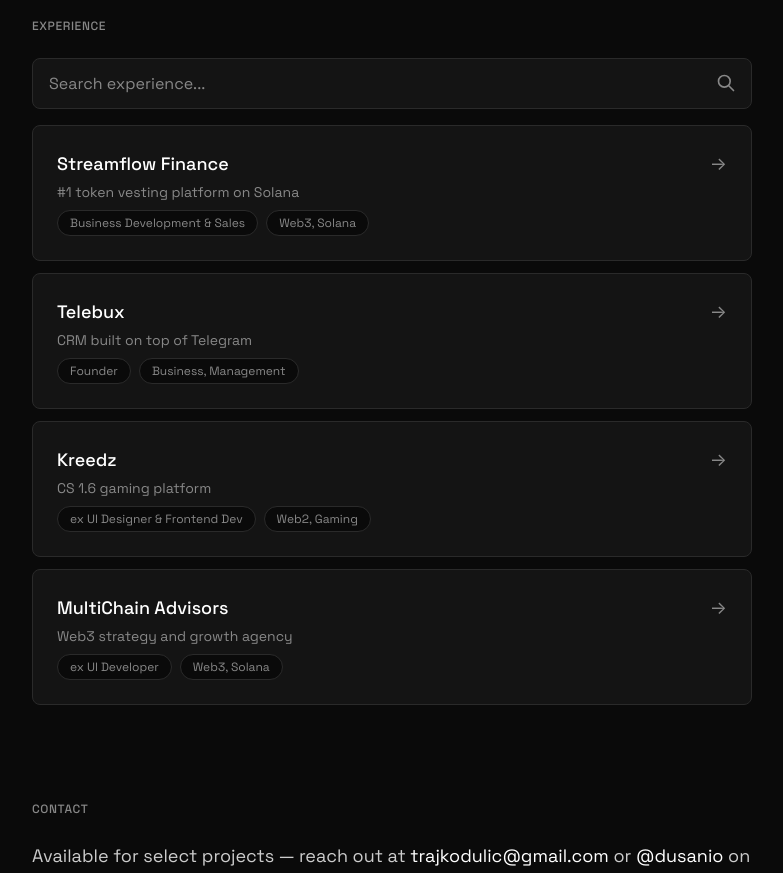
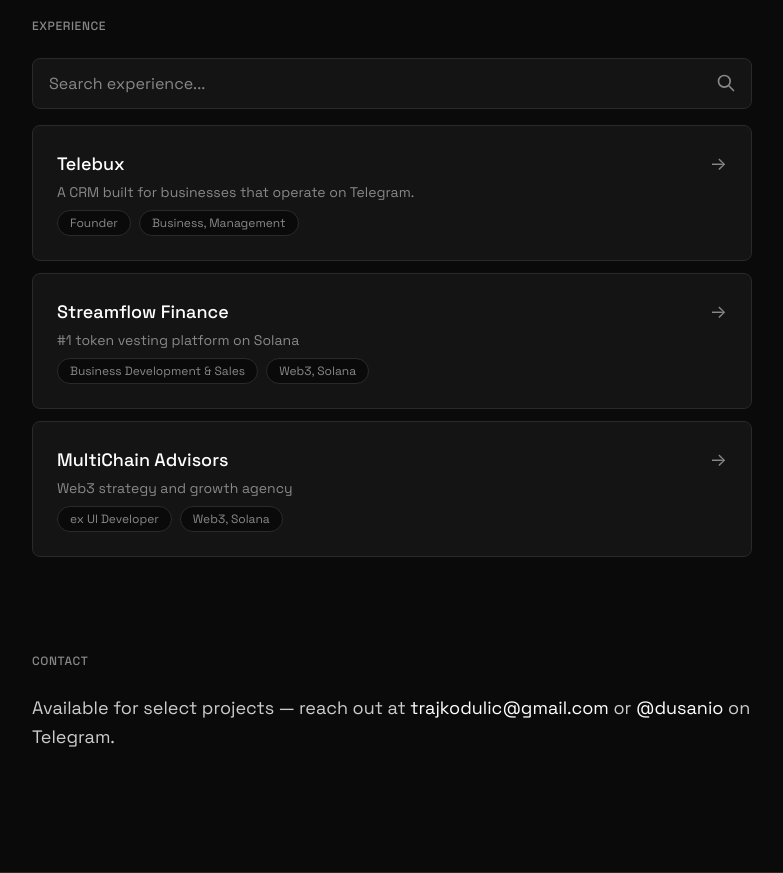
Before and after one commit to dusanio/dusanio.github.io, an Astro site: page / in a window 1280 px wide. Shown: the part 880-1753 px from the top of the page, without its empty margins (248-1031 px from the left). Built offline with nearby package versions, Linux system fonts and the light colour scheme; Astro itself is replaced by a stand-in of ours.

Commit message:
Update index.astro

```diff
--- a/src/pages/index.astro
+++ b/src/pages/index.astro
@@ -6,25 +6,18 @@
 
 const projects = [
   {
+    name: 'Telebux',
+    description: 'A CRM built for businesses that operate on Telegram.',
+    position: 'Founder',
+    url: 'https://telebux.xyz',
+    label: 'Business, Management',
+  },
+  {
     name: 'Streamflow Finance',
     description: '#1 token vesting platform on Solana',
     position: 'Business Development & Sales',
     url: 'https://streamflow.finance',
     label: 'Web3, Solana',
-  },
-  {
-    name: 'Telebux',
-    description: 'CRM built on top of Telegram',
-    position: 'Founder',
-    url: 'https://telebux.xyz',
-    label: 'Business, Management',
-  },
-  {
-    name: 'Kreedz',
-    description: 'CS 1.6 gaming platform',
-    position: 'ex UI Designer & Frontend Dev',
-    url: 'https://kreedz.com',
-    label: 'Web2, Gaming',
   },
   {
     name: 'MultiChain Advisors',
```
